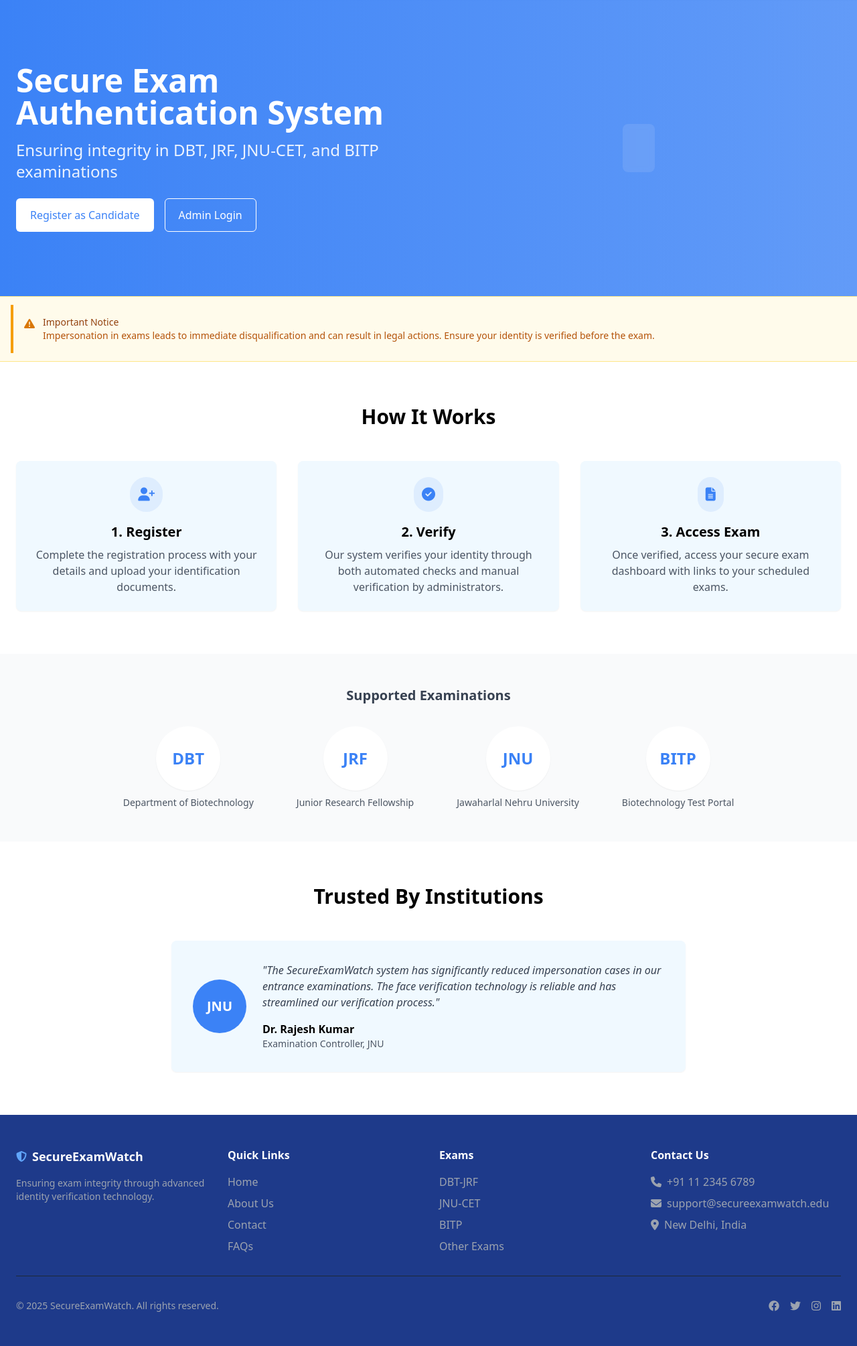
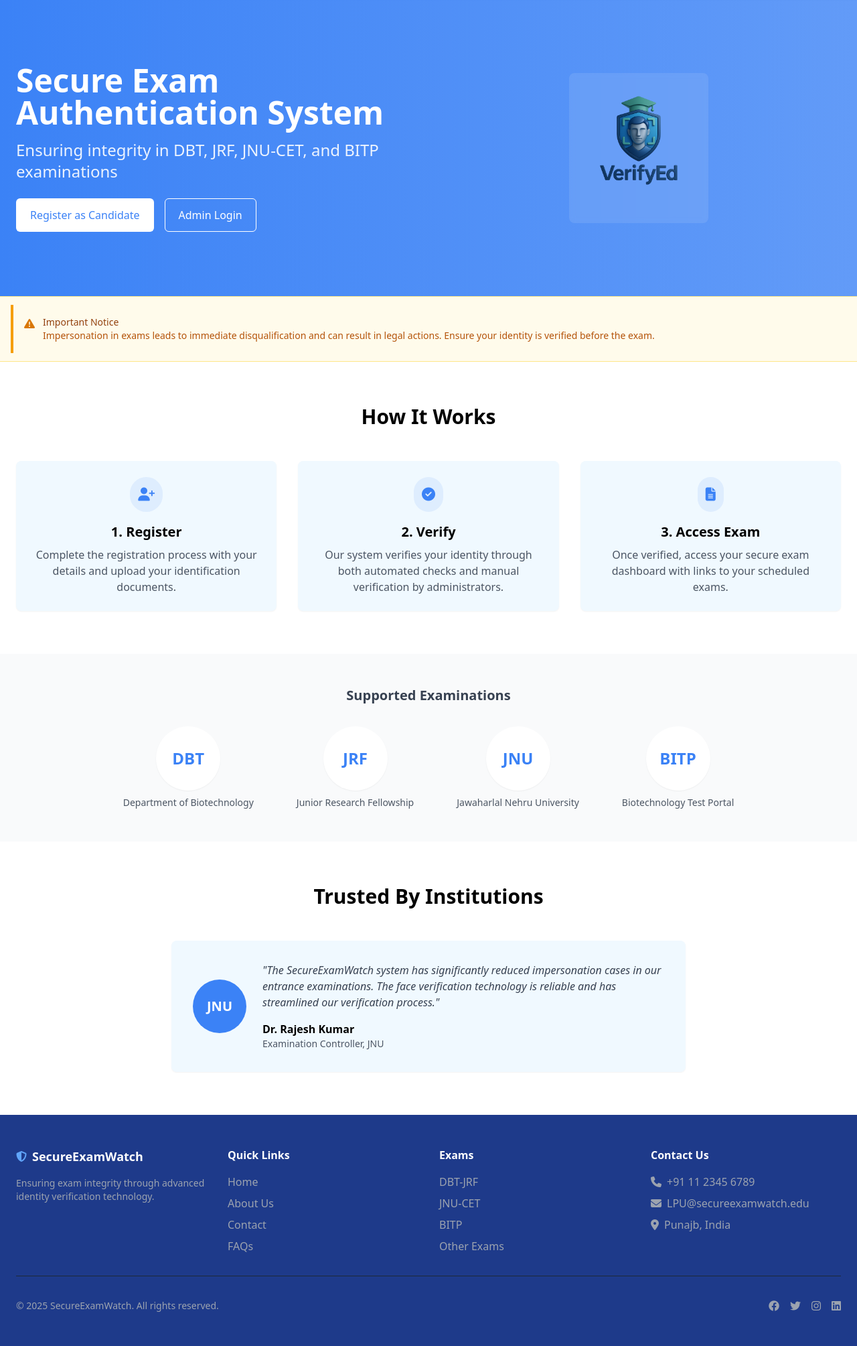
Before and after one commit to Ayush9924/exam, a PHP site: page / in a window 1280 px wide. Shown: the part 64-2073 px from the top of the page at 67% size. Run offline with PHP 8.4, Linux system fonts and the light colour scheme; some libraries are stand-ins or nearby versions.

Commit message:
inital commit

```diff
--- a/data/candidates.json
+++ b/data/candidates.json
@@ -9,7 +9,7 @@
         "phone": "8252782508",
         "photoPath": "uploads\/photos\/1744316019_lpu.jpg.jpg",
         "registrationDate": "2025-04-10 22:13:39",
-        "isVerified": false
+        "isVerified": true
     },
     "DBT1111111": {
         "fullName": "Pratyaksh Garg",
@@ -21,6 +21,6 @@
         "phone": "9058747951",
         "photoPath": "uploads\/photos\/1744365604_c98b338c0c2f4169a996530d3ef5fac0-1726570380.jpg",
         "registrationDate": "2025-04-11 12:00:04",
-        "isVerified": false
+        "isVerified": true
     }
 }
--- a/index.php
+++ b/index.php
@@ -106,10 +106,13 @@
                     </div>
                 </div>
                 <div class="hidden md:flex justify-center">
-                    <div class="bg-white/10 p-6 rounded-lg backdrop-blur-sm">
-                        <i class="fas fa-shield-check text-white text-9xl"></i>
-                    </div>
+                <div class="bg-white/10 p-6 rounded-lg backdrop-blur-sm">
+                <img
+                    src="s2.png" alt="Shield Icon" class="w-40 h-40 object-cover rounded-md mx-auto">
+                    <i class="fas fa-shield-check text-white text-9xl mt-4 block text-center"></i>
                 </div>
+            </div>
+
             </div>
         </div>
     </section>
@@ -268,11 +271,11 @@
                         </li>
                         <li class="flex items-center">
                             <i class="fas fa-envelope mr-2"></i>
-                            support@secureexamwatch.edu
+                            LPU@secureexamwatch.edu
                         </li>
                         <li class="flex items-center">
                             <i class="fas fa-map-marker-alt mr-2"></i>
-                            New Delhi, India
+                            Punajb, India
                         </li>
                     </ul>
                 </div>
--- a/login.php
+++ b/login.php
@@ -61,7 +61,7 @@ if ($_SERVER["REQUEST_METHOD"] === "POST") {
         } else {
             // For demo purposes, use hardcoded admin credentials
             // In a real application, this would check against a database
-            if ($adminEmail === 'admin@example.com' && $adminPassword === 'admin123') {
+            if ($adminEmail === 'karanjio2001@gmail.com' && $adminPassword === 'Mylife.9924') {
                 // Login successful
                 $_SESSION['user'] = [
                     'type' => 'admin',
```
Also changed, not shown: data/.htaccess, s2.png (added), uploads/1744483460_Screenshot (17).png (added), uploads/1744483753_Screenshot (17).png (added).
